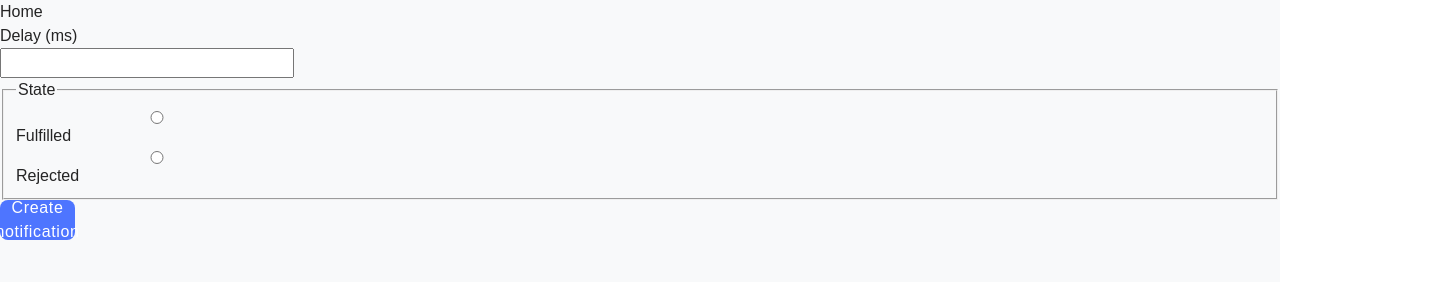
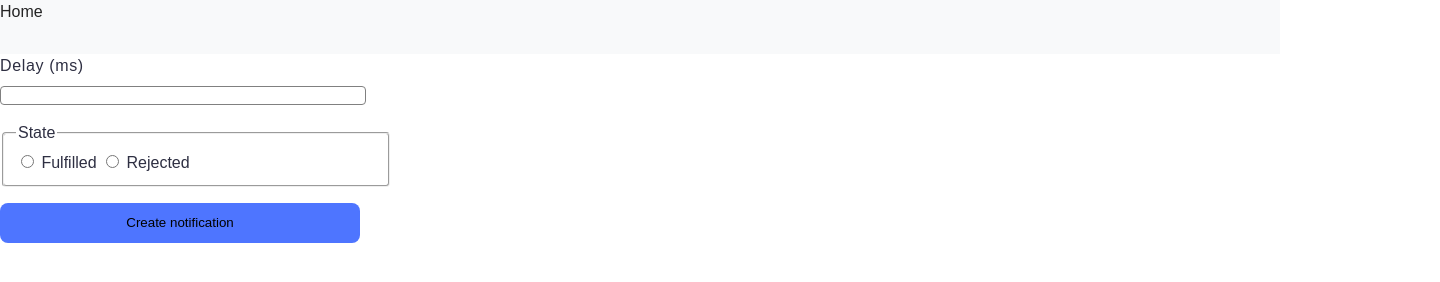
Before and after one commit to DmitriyBurmak/goit-js-hw-10, a website built with Vite: page src/2-snackbar.html in a window 1280 px wide. Shown: the whole page, 1440 px wide, since content can reach past the window. Built offline with nearby package versions, Linux system fonts and the light colour scheme.

Commit message:
stylization 2-snackbar

```diff
--- a/src/2-snackbar.html
+++ b/src/2-snackbar.html
@@ -16,12 +16,17 @@
     <a class="home-page" href="./index.html">Home</a>
 
     <form class="form">
-      <label>
+      <label class="form-label-snackbar">
         Delay (ms)
-        <input type="number" name="delay" required />
+        <input
+          class="form-input-snackbar"
+          type="number"
+          name="delay"
+          required
+        />
       </label>
 
-      <fieldset>
+      <fieldset class="form-fildset-snackbar">
         <legend>State</legend>
         <label>
           <input type="radio" name="state" value="fulfilled" required />
@@ -33,7 +38,7 @@
         </label>
       </fieldset>
 
-      <button type="submit">Create notification</button>
+      <button class="btn-snackbar" type="submit">Create notification</button>
     </form>
 
     <script type="module" src="./js/2-snackbar.js"></script>
--- a/src/css/styles.css
+++ b/src/css/styles.css
@@ -19,12 +19,14 @@ body {
   font-family: Montserrat, sans-serif;
   display: flex;
   flex-direction: column;
-  /* align-items: center;
-  justify-content: center; */
   height: 100vh;
   background-color: #f8f9fa;
 }
 
+.home-page {
+  margin-bottom: 30px;
+}
+/* #region 1-timer */
 .flatpickr-calendar {
   background-color: #f5f5f5 !important;
 }
@@ -63,7 +65,7 @@ body {
   margin-left: 156px;
 }
 
-input {
+#datetime-picker {
   display: flex;
   align-items: flex-start;
   justify-content: flex-start;
@@ -80,7 +82,7 @@ input {
   color: #2e2f42;
 }
 
-button {
+.btn-timer {
   display: flex;
   align-items: center;
   justify-content: center;
@@ -126,3 +128,71 @@ button:hover {
 .iziToast-wrapper-bottomRight {
   top: 0;
 }
+
+/* #endregion */
+
+/* #region snackbar */
+.form {
+  display: flex;
+  flex-direction: column;
+  gap: 16px;
+  width: 1440px;
+  height: 496px;
+  background-color: #fff;
+}
+
+.form-label-snackbar {
+  display: flex;
+  flex-direction: column;
+  gap: 8px;
+  font-weight: 400;
+  font-size: 16px;
+  line-height: 1.5;
+  letter-spacing: 0.04em;
+  color: #2e2f42;
+}
+
+.form-input-snackbar {
+  border: 1px solid #808080;
+  border-radius: 4px;
+  width: 360px;
+}
+
+.form-fildset-snackbar {
+  width: 360px;
+  border-radius: 4px;
+  stroke-width: 1px;
+  stroke: #808080;
+  font-weight: 400;
+  font-size: 16px;
+  line-height: 1.5;
+  color: #2e2f42;
+}
+
+.btn-snackbar {
+  display: flex;
+  align-items: center;
+  justify-content: center;
+  flex-direction: row;
+  gap: 10px;
+  border: none;
+  border-radius: 8px;
+  padding: 8px 16px;
+  width: 360px;
+  height: 40px;
+  background-color: #4e75ff;
+}
+
+.iziToast-success {
+  background-color: #59a10d !important;
+}
+
+.iziToast-error {
+  background-color: #ef4040 !important;
+}
+
+.iziToast-success .iziToast-title::before {
+  color: #fff !important;
+}
+
+/* #endregion */
--- a/src/js/2-snackbar.js
+++ b/src/js/2-snackbar.js
@@ -2,7 +2,8 @@ console.log('snackbar');
 // Імпортуємо бібліотеку iziToast
 import iziToast from 'izitoast';
 import 'izitoast/dist/css/iziToast.min.css';
-
+// import successIcon from '../';
+// import errorIcon from '../img/error.svg';
 // Отримуємо елементи форми
 const form = document.querySelector('.form');
 const inputDelay = form.querySelector('input[name="delay"]');
@@ -30,9 +31,15 @@ form.addEventListener('submit', function (event) {
   promise
     .then(delay => {
       iziToast.success({
-        title: 'Success',
+        title: 'OK',
         message: `✅ Fulfilled promise in ${delay}ms`,
         position: 'topRight',
+        // iconUrl: successIcon,
+        onOpening: function (instance, toast) {
+          setTimeout(() => {
+            toast.querySelector('.iziToast-title').style.color = '#fff'; // Змінюємо колір заголовка на зелений
+          }, 100);
+        },
       });
     })
     .catch(delay => {
@@ -40,6 +47,13 @@ form.addEventListener('submit', function (event) {
         title: 'Error',
         message: `❌ Rejected promise in ${delay}ms`,
         position: 'topRight',
+        // iconUrl: errorIcon,
+
+        onOpening: function (instance, toast) {
+          setTimeout(() => {
+            toast.querySelector('.iziToast-title').style.color = '#fff'; // Змінюємо колір заголовка на червоний
+          }, 100);
+        },
       });
     });
 });
```
Also changed, not shown: src/js/1-timer.js (+0 -11 lines), src/img/icomoon/symbol-defs.svg (added).
